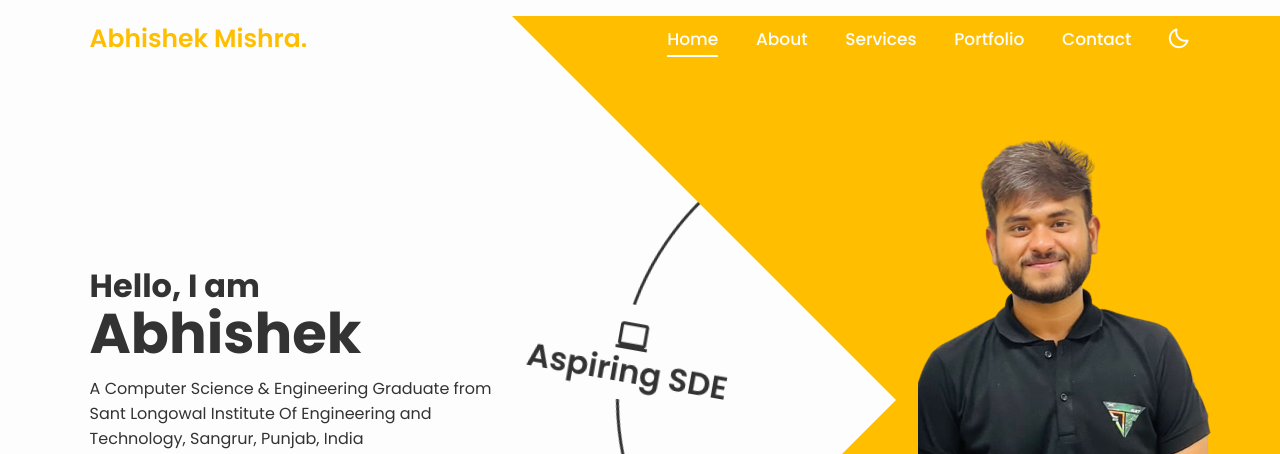
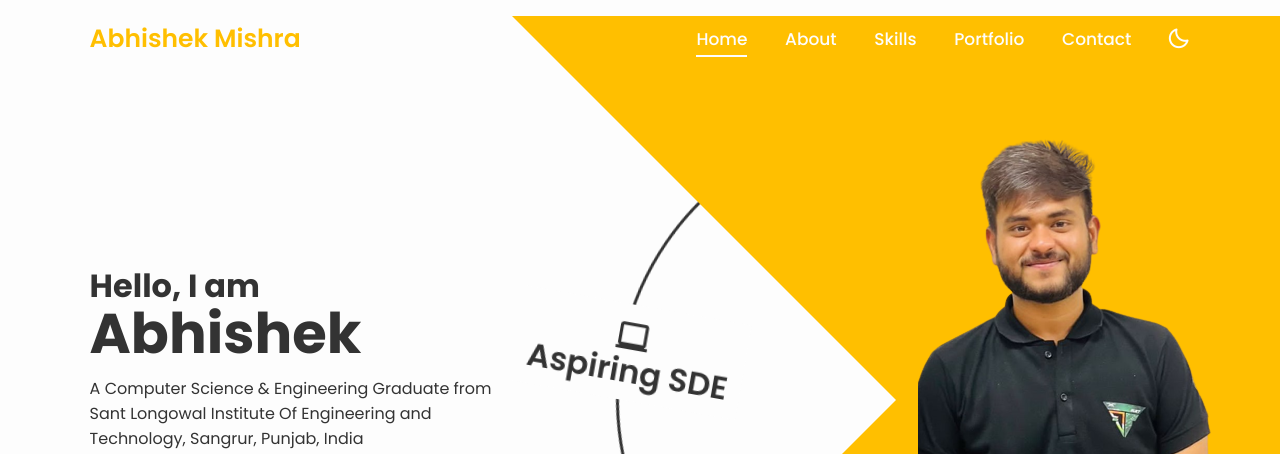
Before and after one commit to 2sevenabhi/Portfolio, a plain HTML site: page index.html in a window 1280 px wide. Shown: the top 454 px of the page. Drawn offline with nearby package versions, Linux system fonts and the light colour scheme.

Commit message:
minor updates

```diff
--- a/index.html
+++ b/index.html
@@ -13,11 +13,11 @@
     <body>
        <!-- headerdesign -->
        <header class="header">
-<a href="#" class="logo">Abhishek Mishra.</a>
+<a href="#" class="logo">Abhishek Mishra</a>
 <nav class="navbar">
     <a href="#home" class="active">Home</a>
     <a href="#about">About</a>
-    <a href="#services">Services</a>
+    <a href="#services">Skills</a>
     <a href="#portfolio">Portfolio</a>
     <a href="#contact">Contact</a>
 </nav>
@@ -37,7 +37,7 @@
             <a href="https://www.linkedin.com/in/2sevenabhi/"><i class='bx bxl-linkedin' ></i></a>
             <a href="https://auth.geeksforgeeks.org/user/2seven_abhi/practice"><i class='bx bxl-facebook'></i></a>
         </div>
-        <a href="#" class="btn">Download CV</a>
+        <a href="https://www.linkedin.com/in/2sevenabhi/" class="btn">Download CV</a>
         </div>
         <div class="profession-container">
             <div class="profession-box">
```
